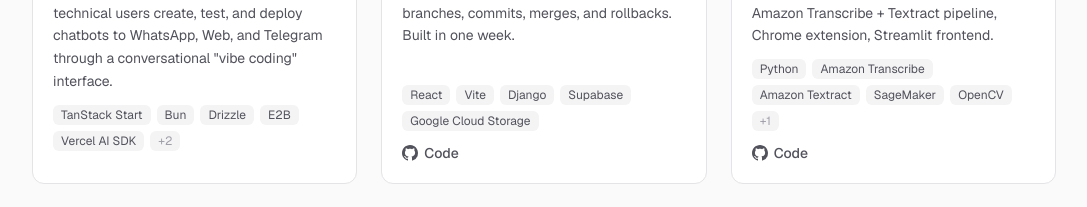
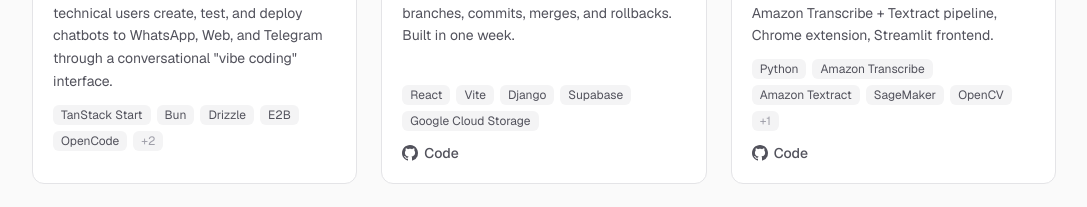
Before and after one commit to WangYuTengg/Portfolio, a Next.js app: page / in a window 1280 px wide. Shown: the part 3400-3607 px from the top of the page, without its empty margins (96-1183 px from the left). Built offline with nearby package versions, Linux system fonts and the light colour scheme.

Commit message:
fix: replace Vercel AI SDK with OpenCode in Studio tags
Co-Authored-By: Claude Opus 4.6 (1M context) <noreply@anthropic.com>

```diff
--- a/src/data/portfolio.ts
+++ b/src/data/portfolio.ts
@@ -119,7 +119,7 @@ export const projects: Project[] = [
     title: "Voltade Studio",
     description:
       "No-code AI agent builder where non-technical users create, test, and deploy chatbots to WhatsApp, Web, and Telegram through a conversational \"vibe coding\" interface.",
-    tags: ["TanStack Start", "Bun", "Drizzle", "E2B", "Vercel AI SDK", "Mastra", "Railway"],
+    tags: ["TanStack Start", "Bun", "Drizzle", "E2B", "OpenCode", "Mastra", "Railway"],
     image: "/projects/studio.svg",
     category: "work",
     context: "Voltade (Core Product)",
```
